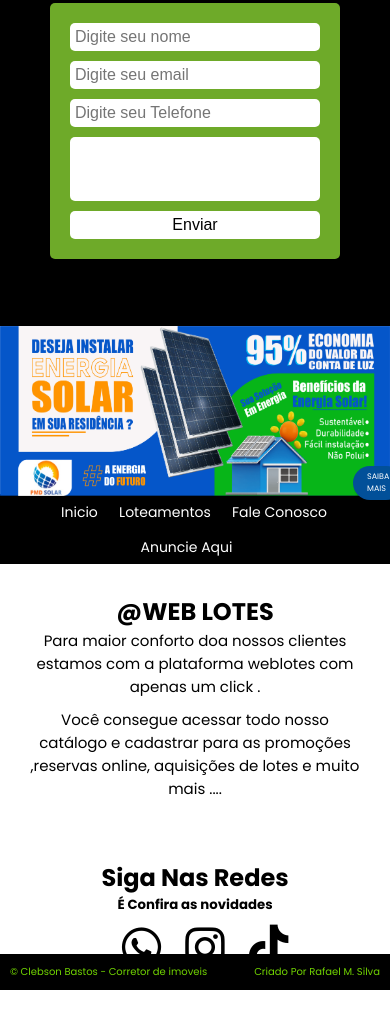
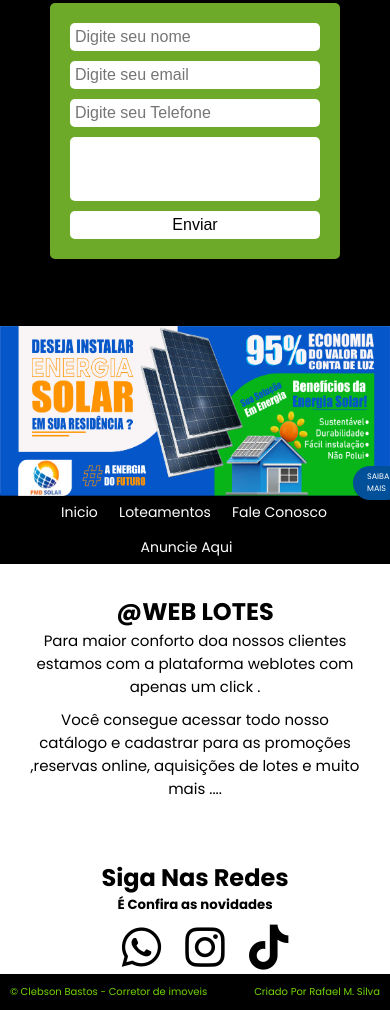
Before and after one commit to Rafael-DEVGIT/Clebson-WebSite, a plain HTML site: page index.html in a window 390 px wide. Shown: the part 4020-5030 px from the top of the page. Drawn offline with Linux system fonts and the light colour scheme; files that its build step writes are made by us from their sources.

Commit message:
Update Responsividade.css

```diff
--- a/Ajustes/Responsividade.css
+++ b/Ajustes/Responsividade.css
@@ -330,7 +330,7 @@ form {
 
 
 .creditos{
-  margin-top: 180px;
+  margin-top: 200px;
   width: 100%;
   color: #71d400;
   font-size: 10px;
```
